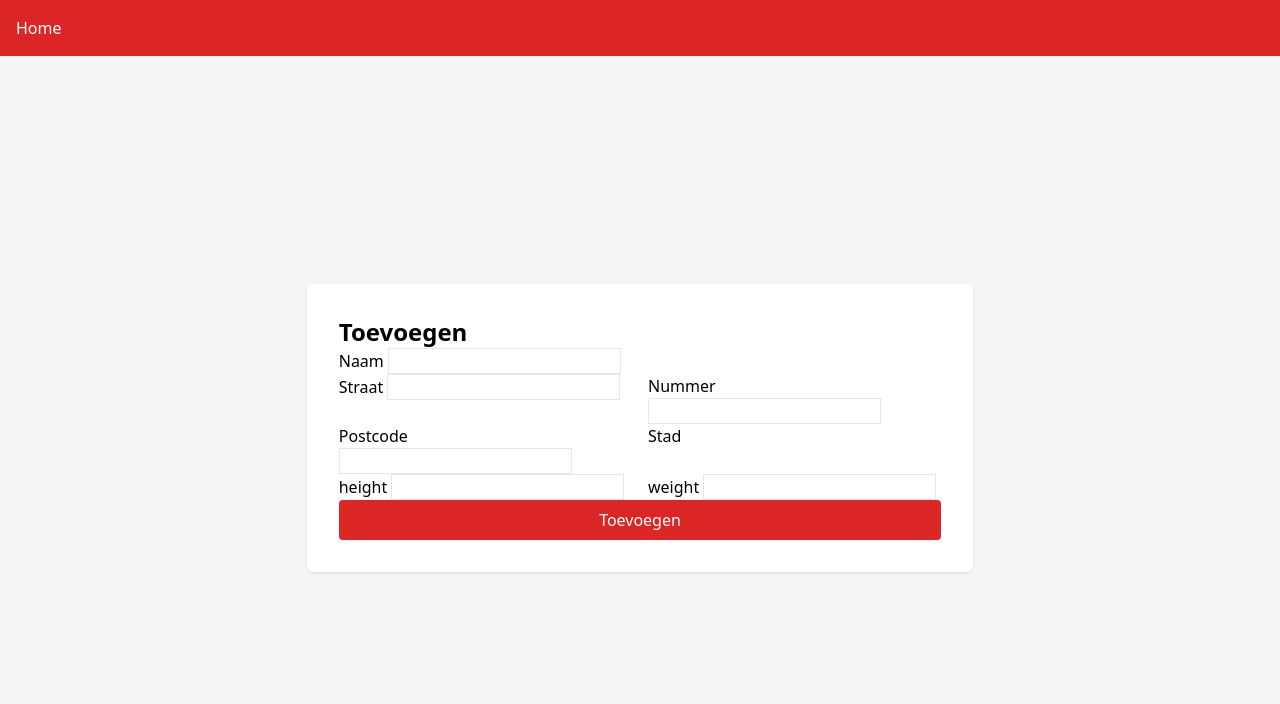
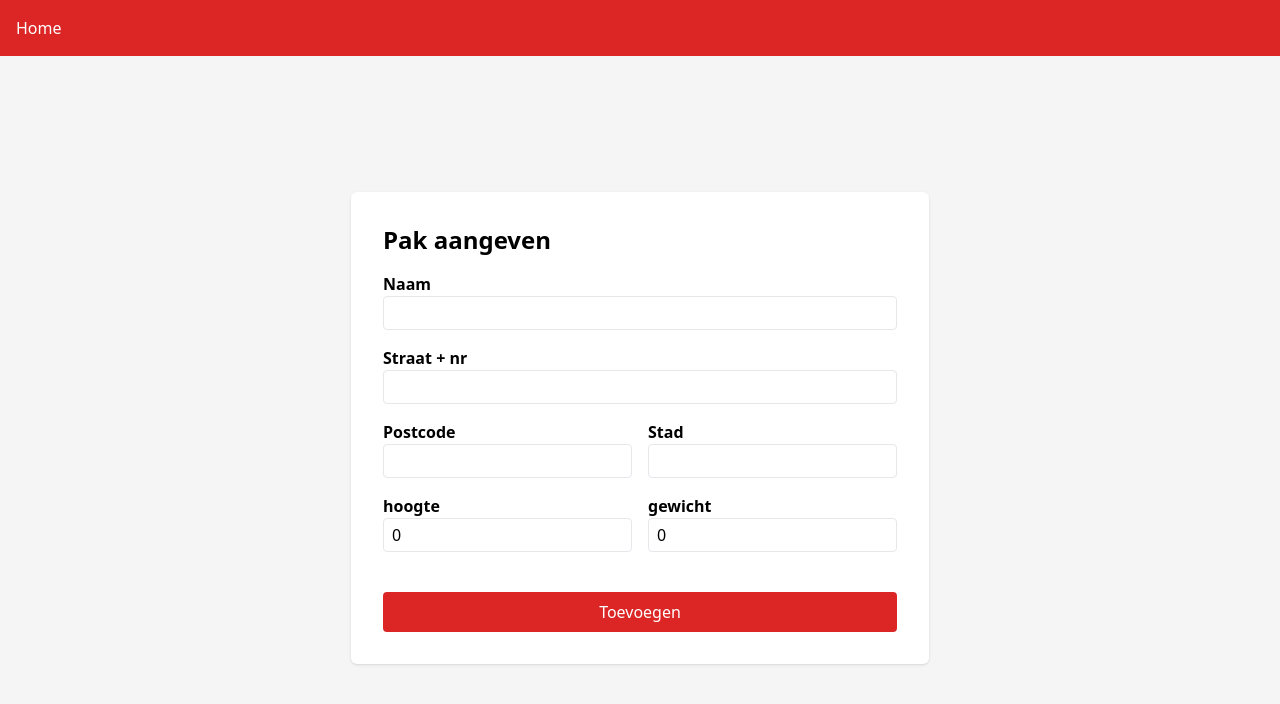
Before and after one commit to QuintenMuyllaert/FutureTech-Examen, a Svelte app in the folder apps/frontend-customer/: page / in a window 1280 px wide. Both pictures are taken after a click on the button "Toevoegen pakje". Shown: the top 704 px of the page. Built offline with nearby package versions, Linux system fonts and the light colour scheme.

Commit message:
feat: added form

```diff
--- a/apps/frontend-customer/src/routes/add.svelte
+++ b/apps/frontend-customer/src/routes/add.svelte
@@ -1,47 +1,60 @@
+<script lang="ts">
+	const pkg = {
+		name: "",
+		address: "",
+		postalCode: "",
+		city: "",
+		height: 0,
+		weight: 0,
+		depth: 0,
+		width: 0,
+		long: 50,
+		lat: 3,
+		orderedOn: new Date(),
+		status: "validatie",
+	};
+
+	const handleSubmit = () => {
+		console.log(pkg);
+	};
+</script>
+
 <div class="shadow rounded-md p-8 bg-white">
-	<form class="grid">
-		<h1 class="text-2xl font-bold">Toevoegen</h1>
+	<form class="grid gap-4" on:submit|preventDefault={handleSubmit}>
+		<h1 class="text-2xl font-bold">Pak aangeven</h1>
+
+		<div class="flex flex-col">
+			<label for="naam" class="font-bold">Naam</label>
+			<input type="text" id="naam" class="border py-1 px-2 rounded" bind:value={pkg.name} />
+		</div>
+
+		<div class="flex flex-col">
+			<label for="street" class="font-bold">Straat + nr</label>
+			<input type="text" id="street" class="border py-1 px-2 rounded" bind:value={pkg.address} />
+		</div>
 
 		<div class="flex gap-4">
-			<div class="flex-1">
-				<label for="name">Naam</label>
-				<input type="text" id="name" class="border" />
+			<div class="flex flex-col">
+				<label for="postal" class="font-bold">Postcode</label>
+				<input type="text" id="postal" class="border py-1 px-2 rounded" bind:value={pkg.postalCode} />
+			</div>
+			<div class="flex flex-col">
+				<label for="city" class="font-bold">Stad</label>
+				<input type="text" id="city" class="border py-1 px-2 rounded" bind:value={pkg.city} />
 			</div>
 		</div>
 
 		<div class="flex gap-4">
-			<div class="flex-1">
-				<label for="street">Straat</label>
-				<input type="text" id="street" class="border" />
+			<div class="flex flex-col">
+				<label for="height" class="font-bold">hoogte</label>
+				<input type="number" id="height" class="border py-1 px-2 rounded" bind:value={pkg.height} />
 			</div>
-			<div class="flex-1">
-				<label for="number">Nummer</label>
-				<input type="number" id="number" class="border" />
+			<div class="flex flex-col">
+				<label for="weight" class="font-bold">gewicht</label>
+				<input type="number" id="weight" class="border py-1 px-2 rounded" bind:value={pkg.weight} />
 			</div>
 		</div>
 
-		<div class="flex gap-4">
-			<div class="flex-1">
-				<label for="postal">Postcode</label>
-				<input type="text" id="postal" class="border" />
-			</div>
-			<div class="flex-1">
-				<label for="city">Stad</label>
-				<input type="text" id="city" />
-			</div>
-		</div>
-
-		<div class="flex gap-4">
-			<div class="flex-1">
-				<label for="country">height</label>
-				<input type="number" id="country" class="border" />
-			</div>
-			<div class="flex-1">
-				<label for="phone">weight</label>
-				<input type="number" id="phone" class="border" />
-			</div>
-		</div>
-
-		<button class="bg-red-600 text-white rounded p-2">Toevoegen</button>
+		<button class="bg-red-600 text-white rounded p-2 mt-6">Toevoegen</button>
 	</form>
 </div>
```
